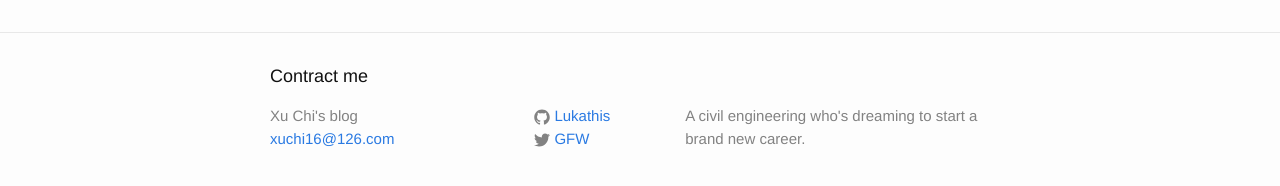
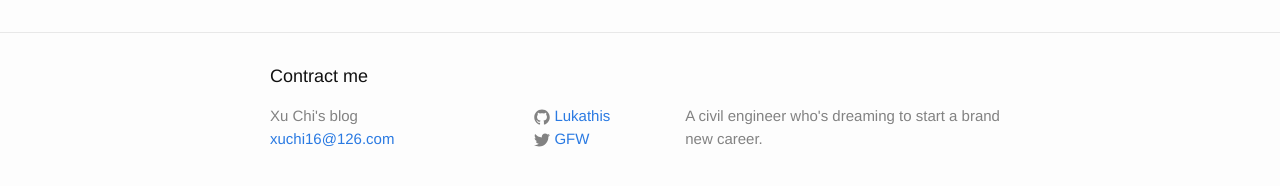
Before and after one commit to xuchi16/Lukathis.github.io, a Jekyll site: the page built from about.md, in a window 1280 px wide. Shown: the part 318-504 px from the top of the page. Built offline with Jekyll 4.4.1, drawn with Linux system fonts in a browser that asks for light colours.

Commit message:
Self introduce modified

```diff
--- a/_config.yml
+++ b/_config.yml
@@ -11,7 +11,7 @@ name: Xu Chi's blog
 email: xuchi16@126.com
 url: lukathis.github.io
 description: > # this means to ignore newlines until "baseurl:"
-  A civil engineering who's dreaming to start a brand new career.
+  A civil engineer who's dreaming to start a brand new career.
 baseurl: "" # the subpath of your site, e.g. /blog
 url: "http://Lukathis.github.io" # the base hostname & protocol for your site
 twitter_username: GFW
```
